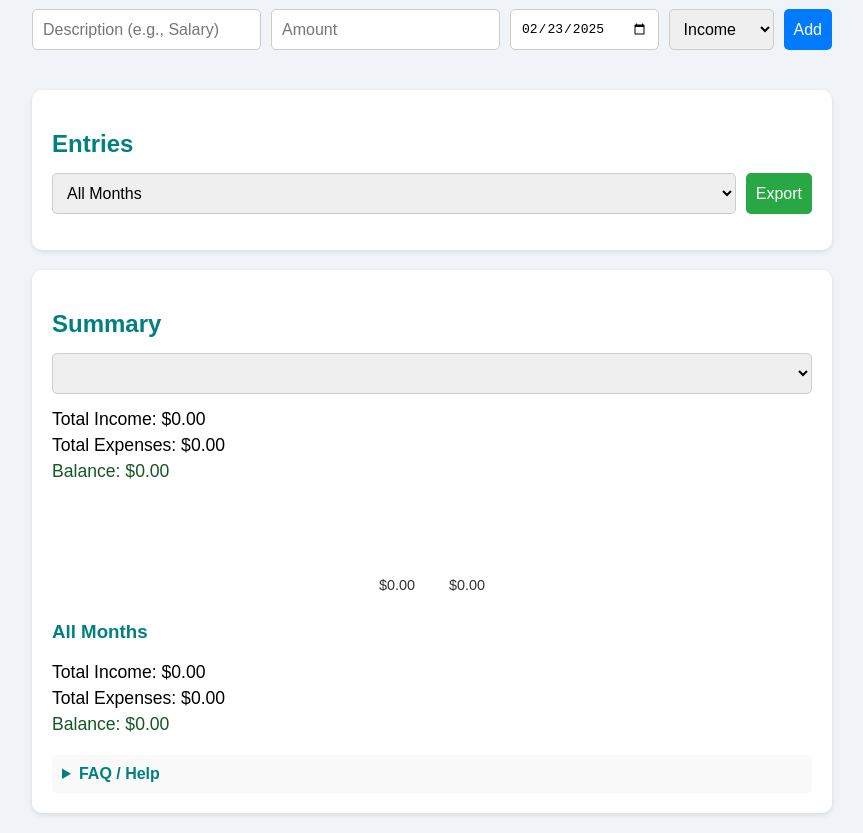
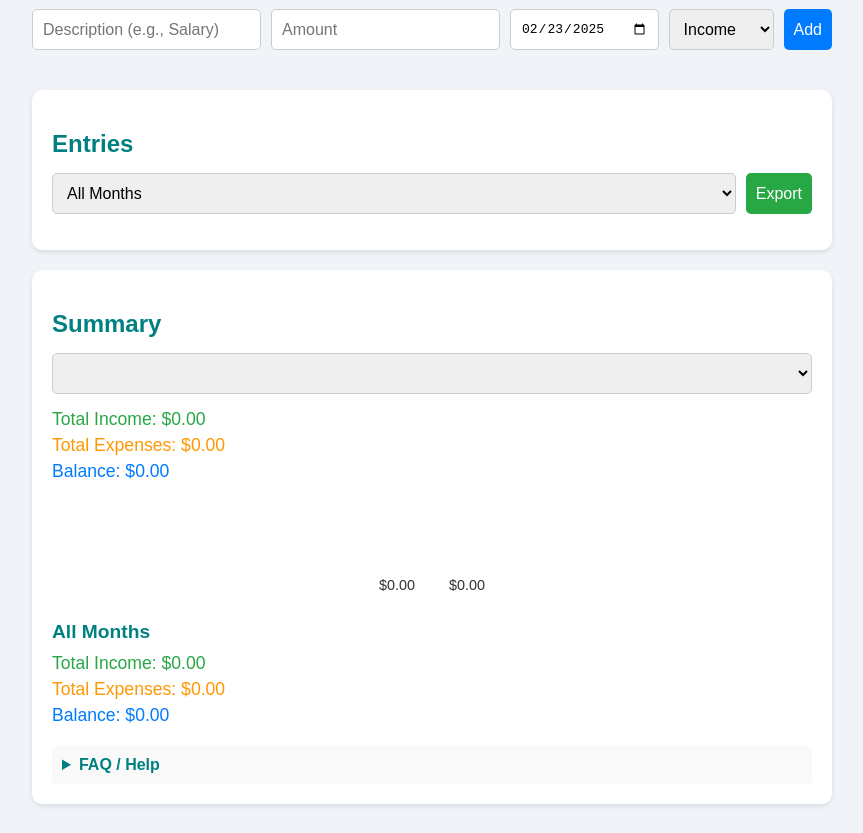
Before and after one commit to adam-rifai/budget-calculator, a plain HTML site: page index.html in a window 1280 px wide. Shown: the part 99-932 px from the top of the page, without its empty margins (208-1071 px from the left). Drawn offline with Linux system fonts and the light colour scheme.

Commit message:
Version 1.2 (Approuved)

```diff
--- a/index.html
+++ b/index.html
@@ -64,9 +64,9 @@
         </select>
       </div>
       <!-- Paragraphs to display totals for selected month -->
-      <p id="total-income">Total Income: $0</p>
-      <p id="total-expenses">Total Expenses: $0</p>
-      <p id="balance">Balance: $0</p>
+      <p id="total-income" class="total-income">Total Income: $0</p>
+      <p id="total-expenses" class="total-expenses">Total Expenses: $0</p>
+      <p id="balance" class="balance">Balance: $0</p>
       <!-- Container for the bar chart -->
       <div class="chart">
         <!-- Income bar with label -->
@@ -83,9 +83,9 @@
       <!-- All-months summary -->
       <div class="all-months-summary">
         <h3>All Months</h3>
-        <p id="all-total-income">Total Income: $0</p>
-        <p id="all-total-expenses">Total Expenses: $0</p>
-        <p id="all-balance">Balance: $0</p>
+        <p id="all-total-income" class="total-income">Total Income: $0</p>
+        <p id="all-total-expenses" class="total-expenses">Total Expenses: $0</p>
+        <p id="all-balance" class="balance">Balance: $0</p>
       </div>
       <!-- FAQ Section -->
       <details class="faq-section">
--- a/script.js
+++ b/script.js
@@ -19,6 +19,7 @@ const monthFilter = document.getElementById("month-filter"); // Month filter dro
 const summaryMonthFilter = document.getElementById("summary-month-filter"); // Month filter for summary
 const exportBtn = document.getElementById("export-btn"); // Export button
 const showMoreBtn = document.getElementById("show-more-btn"); // Show More button
+const descriptionInput = document.getElementById("description"); // Description text input
 
 // Set default date to today on page load
 const dateInput = document.getElementById("date");
@@ -120,12 +121,12 @@ form.addEventListener("submit", function (event) {
   event.preventDefault(); // Prevent page refresh
 
   // Get input values
-  const description = document.getElementById("description").value;
+  const description = descriptionInput.value.trim();
   const amount = parseFloat(document.getElementById("amount").value);
   const date = document.getElementById("date").value; // Get date value
   const type = document.getElementById("type").value;
 
-  // Validate inputs, ensure amount is non-negative
+  // Validate inputs, ensure amount is non-negative and description is valid
   if (description === "" || isNaN(amount) || amount < 0 || date === "") {
     alert(
       "Please enter a valid description, a non-negative amount, and a date!"
@@ -144,7 +145,7 @@ form.addEventListener("submit", function (event) {
   renderEntries(); // Re-render filtered list
 
   // Clear form inputs (except date)
-  document.getElementById("description").value = "";
+  descriptionInput.value = ""; // Clear text input
   document.getElementById("amount").value = "";
   // Date input stays as today, no clearing
 });
@@ -162,7 +163,6 @@ clearButton.addEventListener("click", function () {
     totalIncomeDisplay.textContent = "Total Income: $0"; // Reset income display
     totalExpensesDisplay.textContent = "Total Expenses: $0"; // Reset expenses display
     balanceDisplay.textContent = "Balance: $0"; // Reset balance display
-    balanceDisplay.classList.remove("positive", "negative"); // Remove balance styling
     incomeBar.style.height = "0px"; // Reset income bar
     expenseBar.style.height = "0px"; // Reset expense bar
     incomeLabel.textContent = "$0.00"; // Reset income label
@@ -170,7 +170,6 @@ clearButton.addEventListener("click", function () {
     allTotalIncomeDisplay.textContent = "Total Income: $0"; // Reset all months income
     allTotalExpensesDisplay.textContent = "Total Expenses: $0"; // Reset all months expenses
     allBalanceDisplay.textContent = "Balance: $0"; // Reset all months balance
-    allBalanceDisplay.classList.remove("positive", "negative"); // Remove all months balance styling
     toggleClearButton(); // Update button visibility after clearing
     populateMonthFilters(); // Reset month filters
     displayedCount = 10; // Reset displayed count
@@ -288,13 +287,8 @@ function updateSummary() {
   )}`;
   balanceDisplay.textContent = `Balance: $${balance.toFixed(2)}`;
 
-  // Style balance based on value
-  balanceDisplay.classList.remove("positive", "negative");
-  if (balance >= 0) {
-    balanceDisplay.classList.add("positive");
-  } else {
-    balanceDisplay.classList.add("negative");
-  }
+  // No longer toggling .positive/.negative classes
+  // Style is now handled by fixed .total-income, .total-expenses, .balance classes in CSS
 
   // Update chart bars and labels (selected month)
   const maxHeight = 100; // Matches .chart height in CSS
@@ -323,20 +317,12 @@ function updateSummary() {
     2
   )}`;
   allBalanceDisplay.textContent = `Balance: $${allBalance.toFixed(2)}`;
-
-  // Style all-months balance
-  allBalanceDisplay.classList.remove("positive", "negative");
-  if (allBalance >= 0) {
-    allBalanceDisplay.classList.add("positive");
-  } else {
-    allBalanceDisplay.classList.add("negative");
-  }
 }
 
 // Function to toggle Clear All button visibility
 function toggleClearButton() {
   if (entries.length > 2) {
-    // Show button when more than 2 entries (original logic)
+    // Show button when more than 2 entries
     clearButton.style.display = "block";
   } else {
     clearButton.style.display = "none";
--- a/styles.css
+++ b/styles.css
@@ -74,6 +74,22 @@ input[type="date"] {
   background-color: #b02a37; /* Darker red on hover */
 }
 
+/* Styling for the Show More button */
+#show-more-btn {
+  margin: 10px 0 0 0; /* Space above */
+  padding: 10px 20px; /* Inner spacing */
+  font-size: 1em; /* Same size as other buttons */
+  background-color: #28a745; /* Green button */
+  color: white; /* White text */
+  border: none; /* No border */
+  border-radius: 5px; /* Rounded corners */
+  cursor: pointer; /* Hand cursor */
+}
+
+#show-more-btn:hover {
+  background-color: #218838; /* Darker green on hover */
+}
+
 /* Styling for the entries section */
 .entries-section {
   background: white; /* White background for contrast */
@@ -122,6 +138,19 @@ ul li {
   display: flex; /* Align text and delete button in a row */
   justify-content: space-between; /* Space out content */
   align-items: center; /* Vertically center content */
+  opacity: 0; /* Start invisible for animation */
+  animation: fadeIn 0.5s ease forwards; /* Fade-in animation */
+}
+
+@keyframes fadeIn {
+  from {
+    opacity: 0;
+    transform: translateY(10px);
+  }
+  to {
+    opacity: 1;
+    transform: translateY(0);
+  }
 }
 
 ul li.income {
@@ -161,13 +190,19 @@ p {
   margin: 5px 0; /* Space between paragraphs */
 }
 
-p.positive {
-  color: #155724; /* Green for positive balance */
+.total-income {
+  color: #28a745; /* Green for income */
 }
 
-p.negative {
-  color: #721c24; /* Red for negative balance */
+.total-expenses {
+  color: #ff9800; /* Orange for expenses */
 }
+
+.balance {
+  color: #007bff; /* Blue for balance */
+}
+
+/* Removed .positive and .negative since we’re using fixed colors now */
 
 /* Styling for the bar chart */
 .chart {
@@ -206,13 +241,16 @@ p.negative {
   font-size: 0.9em; /* Smaller text */
   color: #333; /* Dark gray text */
 }
-h1,
-h2,
-h3 {
+
+/* Styling for all-months summary */
+.all-months-summary h3 {
+  font-size: 1.2em;
+  /* color: #333; */
   color: teal;
+  margin-bottom: 10px;
 }
 
-/* FAQ styling goes here-------------!-->*/
+/* Styling for FAQ section */
 .faq-section {
   margin-top: 20px;
   background: #f9f9f9;
@@ -240,3 +278,8 @@ h3 {
   margin: 5px 0 0 20px;
   color: #555;
 }
+h1,
+h2,
+h3 {
+  color: teal;
+}
```
